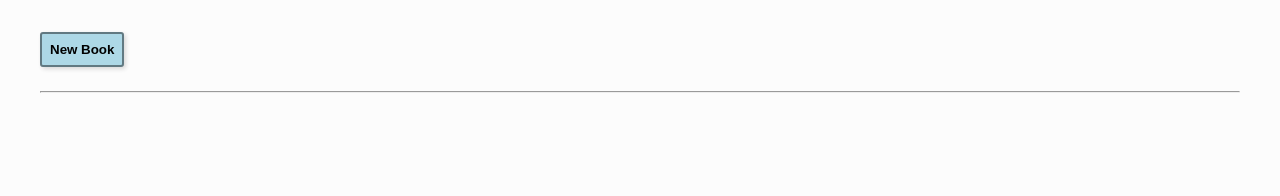
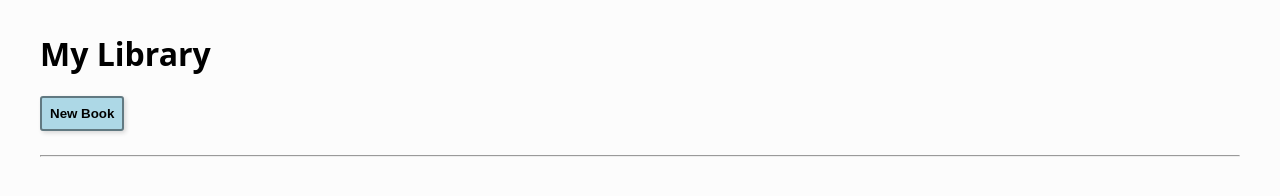
Before and after one commit to djfor5/library, a plain HTML site: page index.html in a window 1280 px wide. Drawn offline with Linux system fonts and the light colour scheme.

Commit message:
Adjust font family and add heading

```diff
--- a/index.html
+++ b/index.html
@@ -10,6 +10,7 @@
 </head>
 <body>
   <main>
+    <h1>My Library</h1>
     <button class="button" id="new-book">New Book</button>
     <form action="#" id="form" hidden>
       <fieldset>
--- a/styles.css
+++ b/styles.css
@@ -5,12 +5,10 @@
 }
 
 body {
-  /* font-size: 1.125rem; */
-  /* font-family: 'Work Sans', sans-serif; */
+  font-family: system-ui;
+  background-color: rgb(252, 252, 252);
 
-  /* margin: 0; */
-
-  background-color: rgb(252, 252, 252);
+  margin: 0;
 }
 
 main {
```
